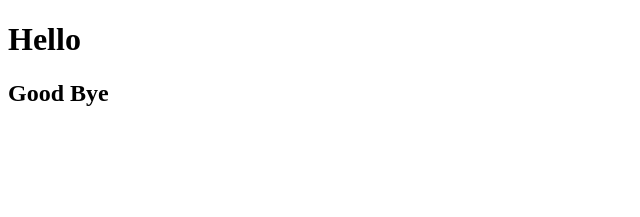
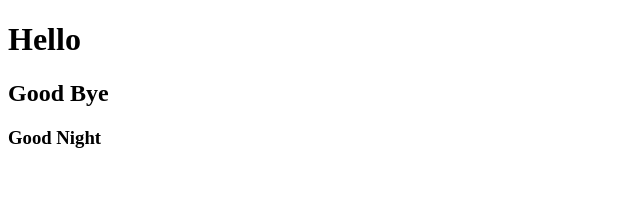
Before and after one commit to yuma-matsui/prototype_tasting_note_front, a React (Create React App) app: page / in a window 1280 px wide. Shown: the top 217 px of the page, without its empty margins (0-640 px from the left). Built offline with nearby package versions, Linux system fonts and the light colour scheme.

Commit message:
circleciの設定変更

```diff
--- a/src/App.tsx
+++ b/src/App.tsx
@@ -4,6 +4,7 @@ const App: FC = () => (
   <>
     <h1>Hello</h1>
     <h2>Good Bye</h2>
+    <h3>Good Night</h3>
   </>
 )
 
```
Also changed, not shown: .circleci/config.yml, 1 other file (tests, documents, lock files or other folders).
